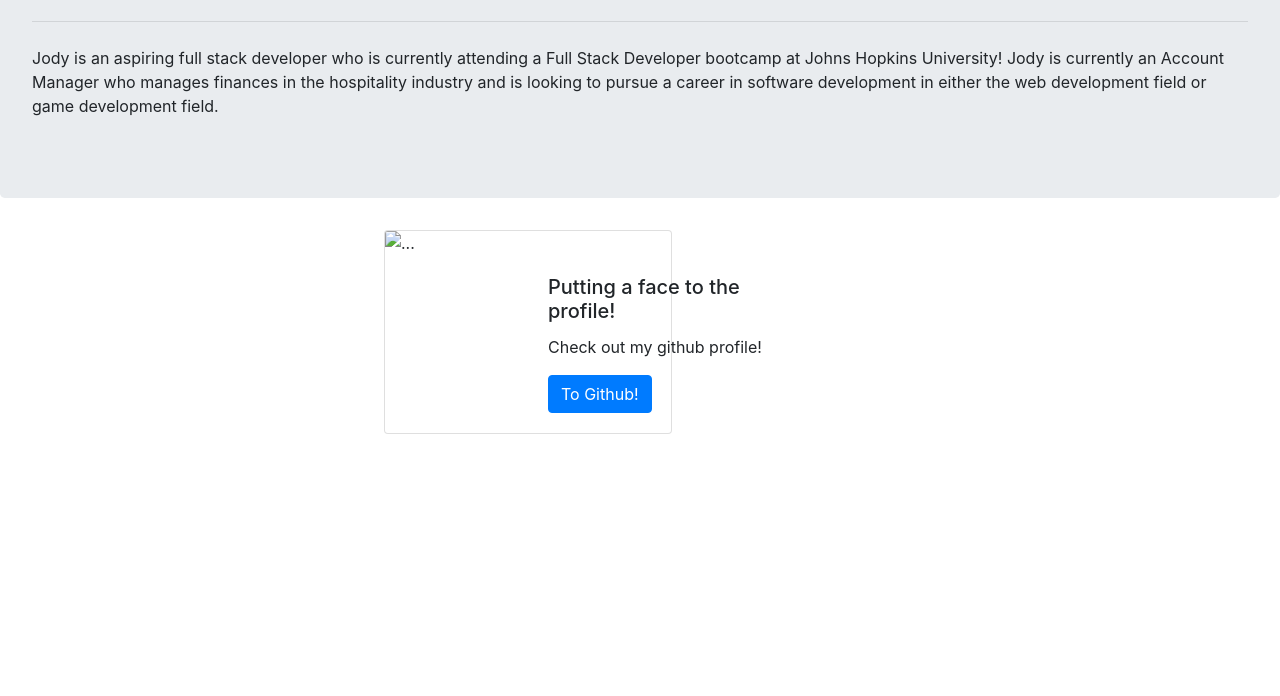
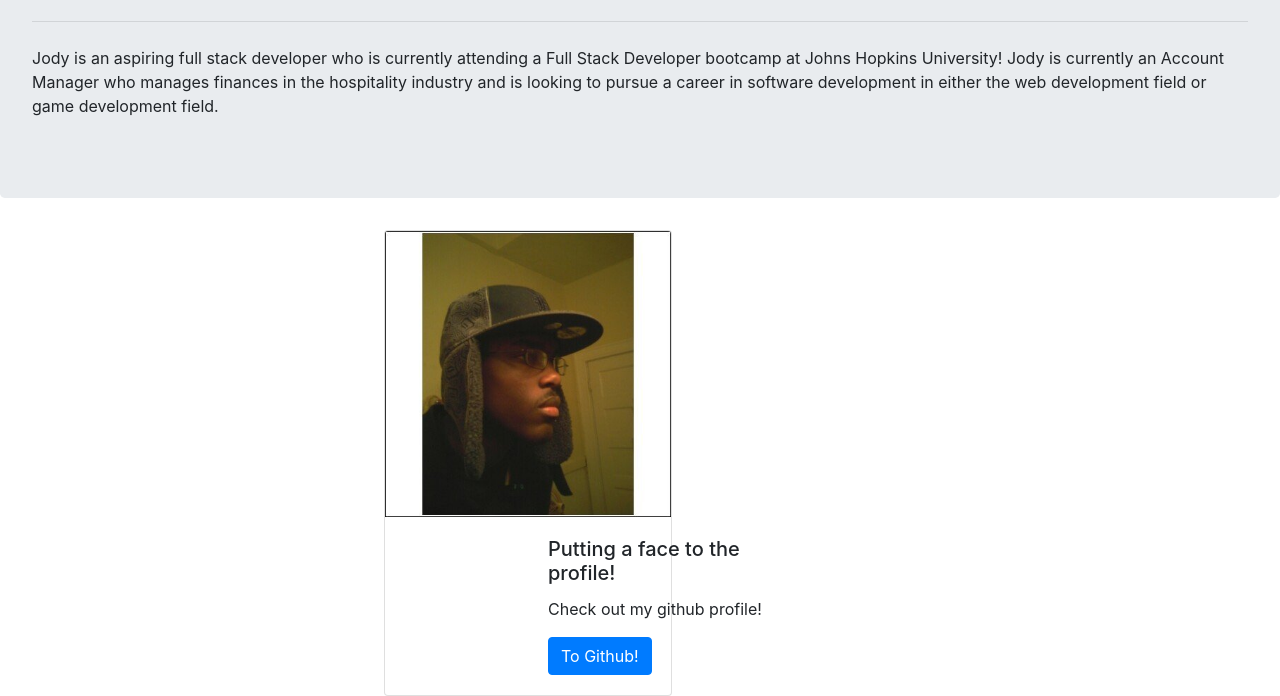
Before and after one commit to SkinnySk8ter/New-Profile, a plain HTML site: page newindex.html in a window 1280 px wide. Shown: the part 172-868 px from the top of the page. Before the commit the page ends 800 px from the top, so only its background shows below. Drawn offline with nearby package versions, Linux system fonts and the light colour scheme.

Commit message:
adding image

```diff
--- a/newindex.html
+++ b/newindex.html
@@ -31,7 +31,7 @@
 
     </div>
     <div class="card" style="width: 18rem; position: relative;left: 30%;">
-        <img src="..." class="card-img-top" alt="...">
+        <img src="/assets/images/newprofileimage.jpg" class="card-img-top" alt="quickpic">
         <div class="card-body">
           <h5 class="card-title">Putting a face to the profile!</h5>
           <p class="card-text">Check out my github profile!</p>
```
